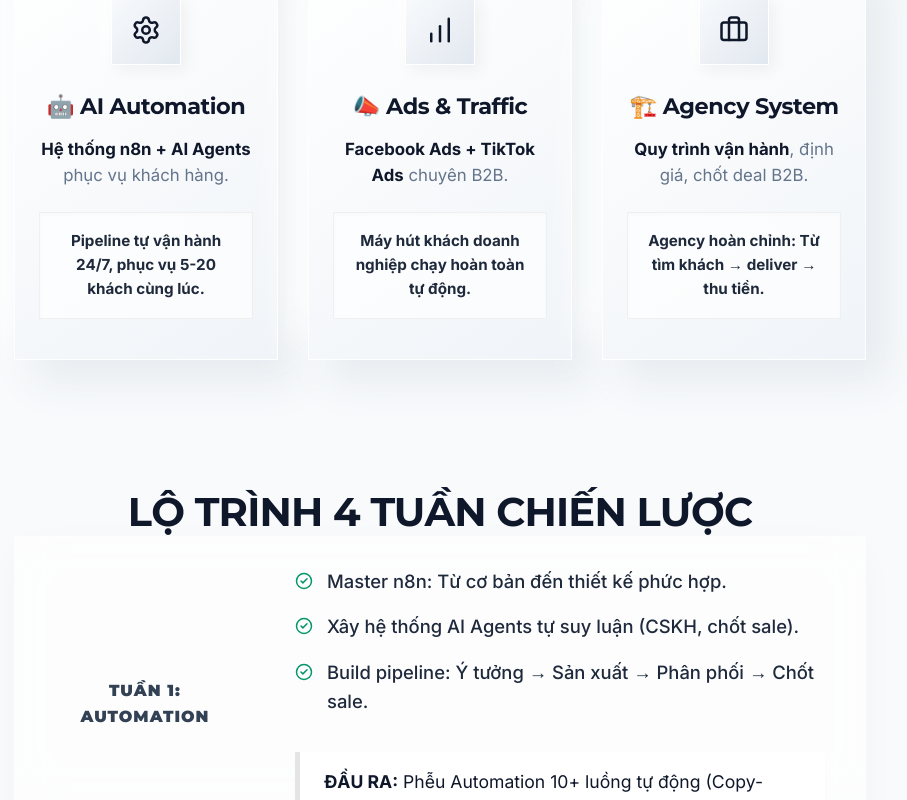
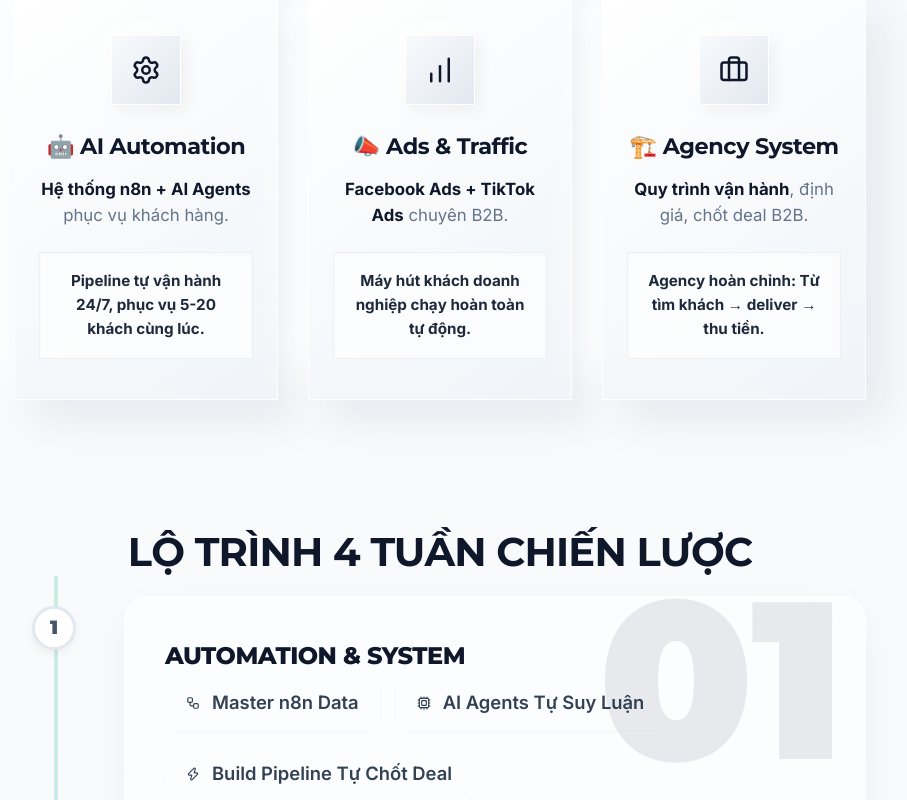
Before and after one commit to vaominh9-ux/Click-Funnels, a React (Vite) app: page /khoa-hoc/khoa-hoc-2 in a window 1280 px wide. Shown: the part 3082-3882 px from the top of the page, without its empty margins (200-1107 px from the left). Built offline with nearby package versions, Linux system fonts and the light colour scheme; no server answers.

Commit message:
feat: redesign Course 2 timeline, optimize Checkout UX (Download QR, Copy Info, Mobile layout)

```diff
--- a/src/pages/funnels/Course1/style.css
+++ b/src/pages/funnels/Course1/style.css
@@ -536,7 +536,7 @@
   width: max-content;
   animation: scrollMarquee 50s linear infinite;
   gap: 30px;
-  padding: 0 15px;
+  padding: 20px 15px;
 }
 .c1-partners-marquee-track:hover {
   animation-play-state: paused;
@@ -549,7 +549,7 @@
   align-items: center;
   flex-shrink: 0;
   transition: all 0.4s ease;
-  filter: grayscale(100%) opacity(40%);
+  filter: grayscale(100%) opacity(70%) contrast(1.2);
   mix-blend-mode: multiply; /* Hòa trộn triệt tiêu hoàn toàn nền trắng JPG */
 }
 .c1-partner-logo-card:hover {
@@ -587,7 +587,7 @@
   align-items: center;
   width: max-content;
   gap: 20px;
-  padding: 0 10px;
+  padding: 20px 10px;
 }
 .c1-training-marquee-track.scroll-left {
   animation: scrollLeftMarquee 80s linear infinite;
--- a/src/pages/funnels/Course2/c2-style.css
+++ b/src/pages/funnels/Course2/c2-style.css
@@ -634,87 +634,188 @@
   box-shadow: inset 0 2px 4px rgba(0, 0, 0, 0.02);
 }
 
-/* TIMELINE ELITE */
-.c2-timeline-wrapper {
-  display: flex;
-  flex-direction: column;
-  gap: 30px;
-}
-
-.c2-module-card {
-  display: flex;
-  border-radius: 24px;
-  overflow: hidden;
-  padding: 20px;
-  gap: 20px;
-  align-items: stretch;
-  border: 1px solid rgba(255, 255, 255, 0.5);
-}
-
-.c2-module-card:hover {
-  border-color: rgba(217, 119, 6, 0.3);
-}
-
-.elite-tag {
-  font-family: 'Montserrat', sans-serif;
-  font-weight: 900;
-  font-size: 1rem;
-  width: 220px;
+/* ===== NEW TIMELINE ELITE (STEPPER & BENTO) ===== */
+.c2-timeline-glow-bg {
+  position: absolute;
+  top: 10%;
+  left: 50%;
+  transform: translateX(-50%);
+  width: 800px;
+  height: 800px;
+  background: radial-gradient(circle, rgba(16,185,129,0.05) 0%, rgba(255,255,255,0) 70%);
+  pointer-events: none;
+  z-index: 0;
+}
+
+.c2-stepper-container {
+  position: relative;
+  max-width: 1100px;
+  margin: 0 auto;
+  padding: 20px 0;
+  z-index: 10;
+}
+
+.c2-stepper-line {
+  position: absolute;
+  top: 0;
+  bottom: 0;
+  left: 40px;
+  width: 4px;
+  border-radius: 4px;
+  background: linear-gradient(to bottom, rgba(16,185,129,0.2) 0%, rgba(59,130,246,0.2) 50%, rgba(217,119,6,0.3) 100%);
+  z-index: 1;
+}
+
+.c2-step-row {
+  display: flex;
+  align-items: flex-start;
+  margin-bottom: 40px;
+  position: relative;
+  z-index: 2;
+}
+
+.c2-step-row.c2-row-reverse {
+  flex-direction: row;
+}
+
+.c2-step-empty {
+  display: none;
+}
+
+.c2-step-number-container {
+  width: 80px;
+  display: flex;
+  justify-content: center;
+  align-items: flex-start;
+  padding-top: 10px;
+  flex-shrink: 0;
+  z-index: 3;
+}
+
+.c2-step-circle {
+  width: 44px;
+  height: 44px;
+  background: #FFF;
+  border: 3px solid #E2E8F0;
+  border-radius: 50%;
   display: flex;
   align-items: center;
   justify-content: center;
-  text-align: center;
-  border-radius: 16px;
-  padding: 20px;
+  font-weight: 900;
+  font-size: 1.2rem;
+  color: #475569;
+  box-shadow: 0 4px 10px rgba(0,0,0,0.05);
+  font-family: 'Montserrat', sans-serif;
+  transition: all 0.3s ease;
+}
+
+.c2-step-circle-gold {
+  width: 52px;
+  height: 52px;
+  background: linear-gradient(135deg, #FDE68A 0%, #D97706 100%);
+  border: 3px solid #FFF;
+  border-radius: 50%;
+  display: flex;
+  align-items: center;
+  justify-content: center;
+  font-weight: 900;
+  font-size: 1.5rem;
+  color: #FFF;
+  box-shadow: 0 10px 20px rgba(217, 119, 6, 0.4);
+  font-family: 'Montserrat', sans-serif;
+}
+
+.c2-step-card {
+  flex: 1;
+  background: rgba(255, 255, 255, 0.5);
+  border-radius: 24px;
+  padding: 40px;
+  border: 1px solid rgba(255, 255, 255, 0.9);
+  position: relative;
+  overflow: hidden;
+  transition: all 0.4s ease;
+  backdrop-filter: blur(24px);
+  -webkit-backdrop-filter: blur(24px);
+  box-shadow: 0 10px 40px -10px rgba(0, 0, 0, 0.08);
+  margin-left: 30px;
+}
+
+.c2-step-card:hover {
+  transform: translateY(-5px);
+  box-shadow: 0 20px 40px -10px rgba(0, 0, 0, 0.15);
+  border-color: #FFF;
+}
+
+.hover-glow-gold:hover {
+  border-color: rgba(217, 119, 6, 0.4);
+  box-shadow: 0 20px 40px -10px rgba(217, 119, 6, 0.2);
+}
+
+.step-watermark {
+  position: absolute;
+  top: -30px;
+  right: 20px;
+  font-family: 'Montserrat', sans-serif;
+  font-size: 14rem;
+  font-weight: 900;
+  line-height: 1;
+  opacity: 0.1;
+  z-index: 0;
+  pointer-events: none;
+  user-select: none;
+}
+
+.c2-row-reverse .step-watermark {
+  right: 20px;
+  left: auto;
+}
+
+.step-content-relative {
+  position: relative;
+  z-index: 2;
+}
+
+.step-title {
+  font-size: 1.5rem;
+  font-weight: 800;
+  margin-bottom: 24px;
   letter-spacing: 1px;
 }
 
-.module-content {
-  padding: 10px 20px;
-  flex: 1;
-  display: flex;
-  flex-direction: column;
-  justify-content: space-between;
-}
-
-.module-list {
-  list-style: none;
-  padding: 0;
-  margin: 0 0 20px 0;
-}
-
-.module-list li {
-  display: flex;
-  align-items: flex-start;
-  gap: 14px;
+.step-badges {
+  display: flex;
+  flex-direction: row;
+  flex-wrap: wrap;
+  gap: 16px;
+  margin-bottom: 30px;
+}
+
+.neo-badge {
+  display: inline-flex;
+  align-items: center;
+  gap: 12px;
+  padding: 12px 20px;
+  border-radius: 12px;
+  font-weight: 600;
+  font-size: 1.15rem;
+  border: 1px solid transparent;
+  transition: all 0.2s;
+  width: auto;
+  box-shadow: 0 2px 4px rgba(0,0,0,0.02);
+}
+
+.neo-badge:hover {
+  transform: translateX(5px);
+  box-shadow: 0 4px 8px rgba(0,0,0,0.05);
+}
+
+.step-output, .step-output-gold {
+  padding: 18px 24px;
+  border-radius: 12px;
+  font-size: 1.1rem;
   color: #1E293B;
-  font-size: 1.15rem;
-  margin-bottom: 16px;
-  font-weight: 500;
-}
-
-.icon-check {
-  margin-top: 5px;
-}
-
-.module-output-elite {
-  background: rgba(255, 255, 255, 0.8);
-  padding: 16px 24px;
-  border-radius: 12px;
-  border-left: 5px solid rgba(0, 0, 0, 0.1);
-  font-size: 1.1rem;
-  color: #0F172A;
-  box-shadow: 0 4px 6px -1px rgba(0, 0, 0, 0.02);
-  margin-bottom: auto;
-}
-
-.highlight-elite-timeline {
-  border: 1px solid rgba(217, 119, 6, 0.5);
-  box-shadow: 0 15px 40px rgba(217, 119, 6, 0.1);
-}
-
-.text-gold-shadow {
-  text-shadow: 0 1px 2px rgba(217, 119, 6, 0.2);
+  box-shadow: 0 2px 6px rgba(0,0,0,0.02);
+  line-height: 1.5;
 }
 
 /* EXPERT SOCIAL PROOF */
@@ -858,7 +959,7 @@
   width: max-content;
   animation: scrollMarquee 50s linear infinite;
   gap: 40px;
-  padding: 0 20px;
+  padding: 20px 20px;
 }
 .c2-partners-marquee-track:hover {
   animation-play-state: paused;
@@ -871,12 +972,16 @@
   align-items: center;
   flex-shrink: 0;
   transition: all 0.4s ease;
-  filter: grayscale(100%) opacity(50%);
-  mix-blend-mode: multiply; /* Hòa trộn triệt tiêu phông trắng */
+  background-color: #FFFFFF;
+  border-radius: 12px;
+  padding: 12px 16px;
+  box-shadow: 0 4px 10px rgba(0, 0, 0, 0.03);
+  filter: grayscale(100%) opacity(75%) contrast(1.1);
 }
 .c2-partner-logo-card:hover {
-  filter: grayscale(0%) opacity(100%);
+  filter: grayscale(0%) opacity(100%) contrast(1);
   transform: translateY(-5px);
+  box-shadow: 0 10px 20px rgba(0, 0, 0, 0.08);
 }
 .c2-partner-logo-card img {
   max-width: 100%;
@@ -912,7 +1017,7 @@
   align-items: center;
   width: max-content;
   gap: 20px;
-  padding: 0 10px;
+  padding: 20px 10px;
 }
 .c2-training-marquee-track.scroll-left {
   animation: scrollLeftMarquee 80s linear infinite;
@@ -1331,30 +1436,36 @@
     padding: 30px 20px;
   }
 
-  .c2-module-card {
+  .c2-stepper-line {
+    left: 40px;
+    transform: none;
+  }
+  .c2-step-row {
     flex-direction: column;
-    padding: 16px;
-    gap: 0;
-  }
-
-  .elite-tag {
+    align-items: flex-start;
+    margin-bottom: 40px;
+  }
+  .c2-step-row.c2-row-reverse {
+    flex-direction: column;
+  }
+  .c2-step-number-container {
+    width: 80px;
+    margin-bottom: -15px;
+  }
+  .c2-step-card {
+    margin: 0 0 0 30px;
+    width: calc(100% - 30px);
+    padding: 24px;
+  }
+  .step-watermark {
+    font-size: 5rem;
+    right: -10px !important;
+    left: auto !important;
+  }
+  .neo-badge {
     width: 100%;
-    padding: 16px;
-    margin-bottom: 16px;
-    font-size: 0.9rem;
-  }
-
-  .module-content {
-    padding: 0;
-  }
-
-  .module-list li {
     font-size: 1rem;
-  }
-
-  .icon-check {
-    transform: scale(0.85);
-    margin-top: 2px;
+    padding: 10px 14px;
   }
 
   .c2-expert-luxury {
--- a/src/pages/funnels/Course2/index.jsx
+++ b/src/pages/funnels/Course2/index.jsx
@@ -6,7 +6,8 @@ import { FUNNEL_COURSES } from '../config';
 import {
   CheckCircle2, XCircle, ArrowRight, ArrowDown,
   ShieldCheck, MonitorPlay, Calendar, Zap, Star,
-  Briefcase, BarChart, Settings, Crown
+  Briefcase, BarChart, Settings, Crown,
+  Workflow, Cpu, Target, TrendingUp, Filter, Layers, FileText, Video, PlayCircle
 } from 'lucide-react';
 
 const COURSE_INFO = FUNNEL_COURSES['khoa-hoc-2'];
@@ -173,65 +174,100 @@ const Course2 = () => {
         </section>
 
         {/* ─── PHẦN 4: LỘ TRÌNH 4 TUẦN (THE VEHICLE) ─── */}
-        <section className="c2-timeline-section mt-32">
-          <h2 className="c2-section-title text-center mb-14">LỘ TRÌNH 4 TUẦN CHIẾN LƯỢC</h2>
-          <div className="c2-timeline-wrapper">
+        <section className="c2-timeline-section mt-32 relative">
+          <h2 className="c2-section-title text-center mb-20">LỘ TRÌNH 4 TUẦN CHIẾN LƯỢC</h2>
 
-            <div className="c2-module-card c2-glass-panel">
-              <div className="module-week elite-tag text-emerald-800 bg-emerald-100">
-                <span>TUẦN 1: AUTOMATION</span>
+          <div className="c2-stepper-container">
+            {/* The vertical line running through the center */}
+            <div className="c2-stepper-line"></div>
+
+            {/* WEEK 1 */}
+            <div className="c2-step-row">
+              <div className="c2-step-number-container">
+                <div className="c2-step-circle">1</div>
               </div>
-              <div className="module-content">
-                <ul className="module-list">
-                  <li><CheckCircle2 size={18} className="text-emerald-600 icon-check flex-shrink-0" /> Master n8n: Từ cơ bản đến thiết kế phức hợp.</li>
-                  <li><CheckCircle2 size={18} className="text-emerald-600 icon-check flex-shrink-0" /> Xây hệ thống AI Agents tự suy luận (CSKH, chốt sale).</li>
-                  <li><CheckCircle2 size={18} className="text-emerald-600 icon-check flex-shrink-0" /> Build pipeline: Ý tưởng → Sản xuất → Phân phối → Chốt sale.</li>
-                </ul>
-                <div className="module-output-elite"><strong>ĐẦU RA:</strong> Phễu Automation 10+ luồng tự động (Copy-paste deploy).</div>
+              <div className="c2-step-card c2-glass-panel">
+                <div className="step-watermark text-emerald-100">01</div>
+                <div className="step-content-relative">
+                  <h3 className="step-title text-emerald-800">AUTOMATION & SYSTEM</h3>
+                  <div className="step-badges">
+                    <span className="neo-badge bg-emerald-50 text-emerald-700 border-emerald-200"><Workflow size={14}/> Master n8n Data</span>
+                    <span className="neo-badge bg-emerald-50 text-emerald-700 border-emerald-200"><Cpu size={14}/> AI Agents Tự Suy Luận</span>
+                    <span className="neo-badge bg-emerald-50 text-emerald-700 border-emerald-200"><Zap size={14}/> Build Pipeline Tự Chốt Deal</span>
+                  </div>
+                  <div className="step-output border-l-4 border-emerald-500 bg-white">
+                    <strong>OUTPUT:</strong> Phễu Automation 10+ luồng sẵn sàng Deploy.
+                  </div>
+                </div>
               </div>
+              <div className="c2-step-empty"></div>
             </div>
 
-            <div className="c2-module-card c2-glass-panel">
-              <div className="module-week elite-tag text-blue-800 bg-blue-100">
-                <span>TUẦN 2: ADS B2B</span>
+            {/* WEEK 2 */}
+            <div className="c2-step-row c2-row-reverse">
+              <div className="c2-step-number-container">
+                <div className="c2-step-circle">2</div>
               </div>
-              <div className="module-content">
-                <ul className="module-list">
-                  <li><CheckCircle2 size={18} className="text-blue-600 icon-check flex-shrink-0" /> Facebook Ads cho B2B: Targeting doanh nghiệp, CEO, founders.</li>
-                  <li><CheckCircle2 size={18} className="text-blue-600 icon-check flex-shrink-0" /> TikTok Ads: Case study 100K-200K followers/tháng.</li>
-                  <li><CheckCircle2 size={18} className="text-blue-600 icon-check flex-shrink-0" /> Chiến lược content marketing thu thập Leads B2B.</li>
-                </ul>
-                <div className="module-output-elite"><strong>ĐẦU RA:</strong> 3 luồng phễu Ads chạy live + Content plan dài hạn.</div>
+              <div className="c2-step-card c2-glass-panel">
+                <div className="step-watermark text-blue-100">02</div>
+                <div className="step-content-relative">
+                  <h3 className="step-title text-blue-800">ADS & TRAFFIC B2B</h3>
+                  <div className="step-badges">
+                    <span className="neo-badge bg-blue-50 text-blue-700 border-blue-200"><Target size={14}/> FB Ads Doanh Nghiệp</span>
+                    <span className="neo-badge bg-blue-50 text-blue-700 border-blue-200"><TrendingUp size={14}/> TikTok Ads 200K Follow</span>
+                    <span className="neo-badge bg-blue-50 text-blue-700 border-blue-200"><Filter size={14}/> Content Lead Gen B2B</span>
+                  </div>
+                  <div className="step-output border-l-4 border-blue-500 bg-white">
+                    <strong>OUTPUT:</strong> 3 luồng Ads chạy máy hút khách hàng B2B.
+                  </div>
+                </div>
               </div>
+              <div className="c2-step-empty"></div>
             </div>
 
-            <div className="c2-module-card c2-glass-panel">
-              <div className="module-week elite-tag text-indigo-800 bg-indigo-100">
-                <span>TUẦN 3: AGENCY</span>
+            {/* WEEK 3 */}
+            <div className="c2-step-row">
+              <div className="c2-step-number-container">
+                <div className="c2-step-circle">3</div>
               </div>
-              <div className="module-content">
-                <ul className="module-list">
-                  <li><CheckCircle2 size={18} className="text-indigo-600 icon-check flex-shrink-0" /> Đóng gói dịch vụ AI Doanh nghiệp (Basic-Pro-Enterprise).</li>
-                  <li><CheckCircle2 size={18} className="text-indigo-600 icon-check flex-shrink-0" /> Quy trình onboard khách hàng + Fulfillment Delivery.</li>
-                  <li><CheckCircle2 size={18} className="text-indigo-600 icon-check flex-shrink-0" /> Template hợp đồng chuẩn, báo giá, proposal chuyên môn sâu.</li>
-                </ul>
-                <div className="module-output-elite"><strong>ĐẦU RA:</strong> Bộ hồ sơ Agency doanh nghiệp (Mang đi Deal 50-100tr+ ngay).</div>
+              <div className="c2-step-card c2-glass-panel">
+                <div className="step-watermark text-indigo-100">03</div>
+                <div className="step-content-relative">
+                  <h3 className="step-title text-indigo-800">AGENCY OPERATION</h3>
+                  <div className="step-badges">
+                    <span className="neo-badge bg-indigo-50 text-indigo-700 border-indigo-200"><Layers size={14}/> Đóng Gói Dịch Vụ Khách</span>
+                    <span className="neo-badge bg-indigo-50 text-indigo-700 border-indigo-200"><Briefcase size={14}/> Onboard & Fulfillment</span>
+                    <span className="neo-badge bg-indigo-50 text-indigo-700 border-indigo-200"><FileText size={14}/> Hợp Đồng & Proposal</span>
+                  </div>
+                  <div className="step-output border-l-4 border-indigo-500 bg-white">
+                    <strong>OUTPUT:</strong> Hồ sơ chuẩn Agency mang đi deal dự án $2,000+.
+                  </div>
+                </div>
               </div>
+              <div className="c2-step-empty"></div>
             </div>
 
-            <div className="c2-module-card highlight-elite-timeline c2-glass-panel relative overflow-hidden">
-              <div className="c2-shimmer-bg absolute top-0 -left-full w-full h-full opacity-10"></div>
-              <div className="module-week elite-tag text-yellow-900 bg-yellow-200" style={{ background: 'linear-gradient(135deg, #FDE68A 0%, #D97706 100%)', color: '#fff' }}>
-                <span>TUẦN 4: SCALE & MEDIA</span>
+            {/* WEEK 4 */}
+            <div className="c2-step-row c2-row-reverse">
+              <div className="c2-step-number-container">
+                <div className="c2-step-circle-gold">4</div>
               </div>
-              <div className="module-content">
-                <ul className="module-list">
-                  <li><CheckCircle2 size={18} className="text-amber-600 icon-check flex-shrink-0" /> Tối ưu pipeline Media AI: Thiết kế đồ họa bão hòa tự động.</li>
-                  <li><CheckCircle2 size={18} className="text-amber-600 icon-check flex-shrink-0" /> Generative A/B Test: Trăm mẫu Ads Visual mỗi buổi sáng.</li>
-                  <li><CheckCircle2 size={18} className="text-amber-600 icon-check flex-shrink-0" /> Xuất Video Thương Mại phân giải Studio qua AI Renderer.</li>
-                </ul>
-                <div className="module-output-elite bg-amber-50 border-amber-200 text-amber-900 text-gold-shadow"><strong>ĐẦU RA BÙNG NỔ:</strong> Agency siêu tốc, khả năng phục vụ &gt;10+ Corporation.</div>
+              <div className="c2-step-card c2-glass-panel border-premium hover-glow-gold relative overflow-hidden">
+                <div className="c2-shimmer-bg absolute top-0 -left-full w-full h-full opacity-10"></div>
+                <div className="step-watermark text-amber-100 mix-blend-overlay opacity-30">04</div>
+                <div className="step-content-relative">
+                  <h3 className="step-title text-amber-600 drop-shadow-sm">SCALE & MASS MEDIA</h3>
+                  <div className="step-badges">
+                    <span className="neo-badge bg-amber-50 text-amber-800 border-amber-300 shadow-sm"><Video size={14}/> Trăm Mẫu Visual / Ngày</span>
+                    <span className="neo-badge bg-amber-50 text-amber-800 border-amber-300 shadow-sm"><Star size={14}/> A/B Testing Bằng AI</span>
+                    <span className="neo-badge bg-amber-50 text-amber-800 border-amber-300 shadow-sm"><PlayCircle size={14}/> Video Render Chuẩn Studio</span>
+                  </div>
+                  <div className="step-output-gold bg-gradient-to-r from-amber-50 to-white border-l-4 border-amber-500 text-amber-900 shadow-inner">
+                    <strong>ĐẦU RA BÙNG NỔ:</strong> Khả năng phục vụ &gt;10 Doanh Nghiệp cùng lúc.
+                  </div>
+                </div>
               </div>
+              <div className="c2-step-empty"></div>
             </div>
 
           </div>
--- a/src/pages/funnels/Course3/c3-premium.css
+++ b/src/pages/funnels/Course3/c3-premium.css
@@ -969,7 +969,7 @@
   /* 50 giây cuộn 1 vòng tròn, xoay vòng không điểm dừng */
   animation: scrollMarquee 50s linear infinite;
   gap: 30px;
-  padding: 0 15px;
+  padding: 20px 15px;
 }
 
 .partners-marquee-track:hover {
@@ -1020,7 +1020,7 @@
   }
   .partners-marquee-track {
     gap: 20px;
-    padding: 0 10px;
+    padding: 15px 10px;
   }
   @keyframes scrollMarquee {
     to {
@@ -1051,7 +1051,7 @@
   align-items: center;
   width: max-content;
   gap: 20px;
-  padding: 0 10px;
+  padding: 20px 10px;
 }
 
 .training-marquee-track.scroll-left {
```
Also changed, not shown: src/pages/public/Checkout.css (+25 -1 lines), src/pages/public/Checkout.jsx (+62 -8 lines).
